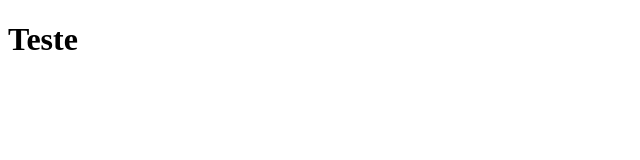
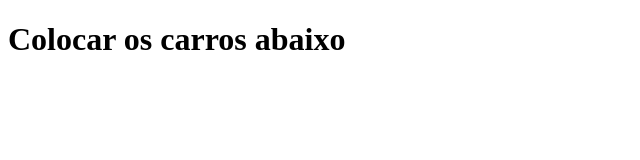
Before and after one commit to BrunoGFonseca/CarrosDoRai, a plain HTML site: page index.html in a window 1280 px wide. Shown: the whole page, without its empty margins (0-640 px from the left). Drawn offline with Linux system fonts and the light colour scheme.

Commit message:
Update index.html

```diff
--- a/index.html
+++ b/index.html
@@ -7,6 +7,6 @@
 	</head>
 
 	<body>
-		<h1> Teste </h1>
+		<h1> Colocar os carros abaixo </h1>
 	</body>
 </html>
```
